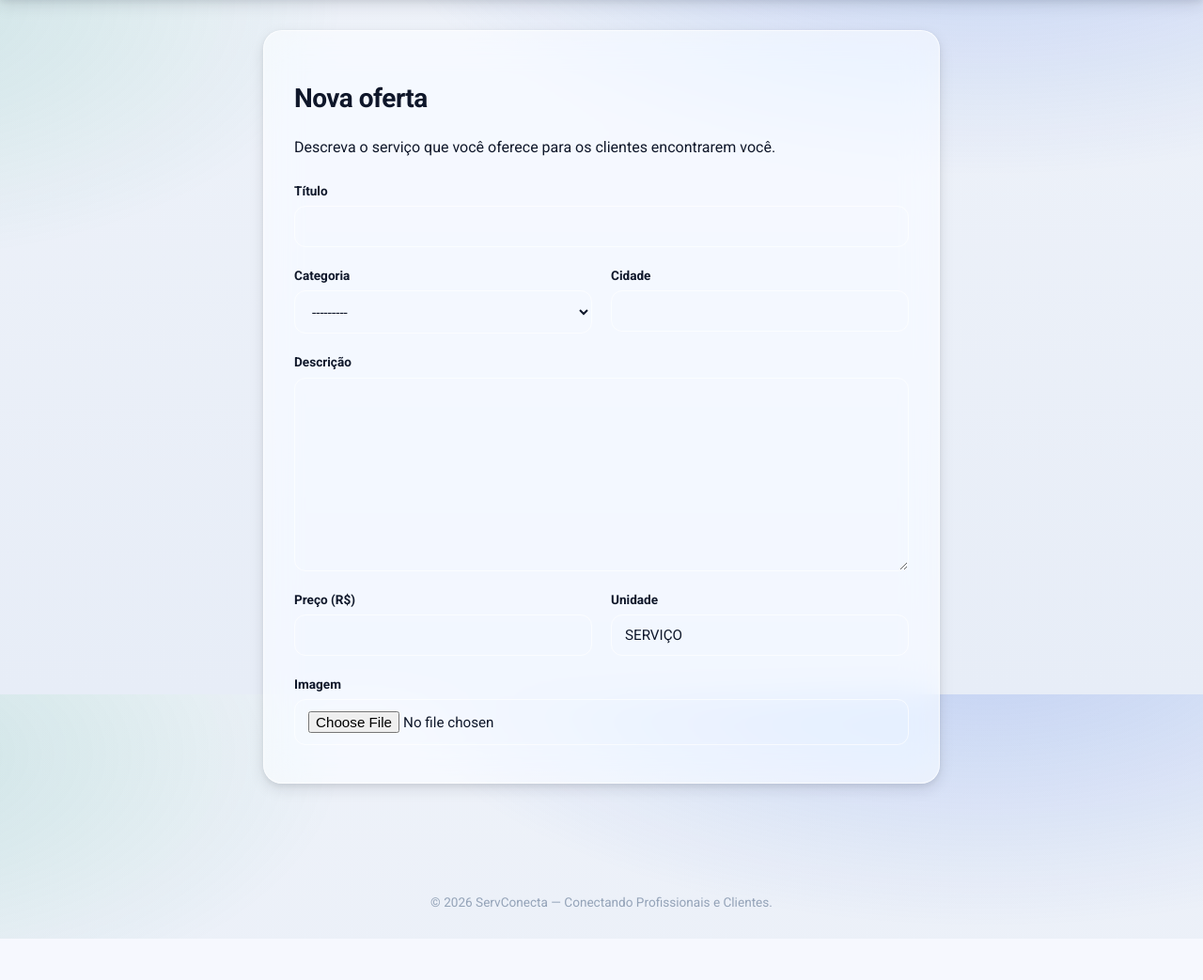
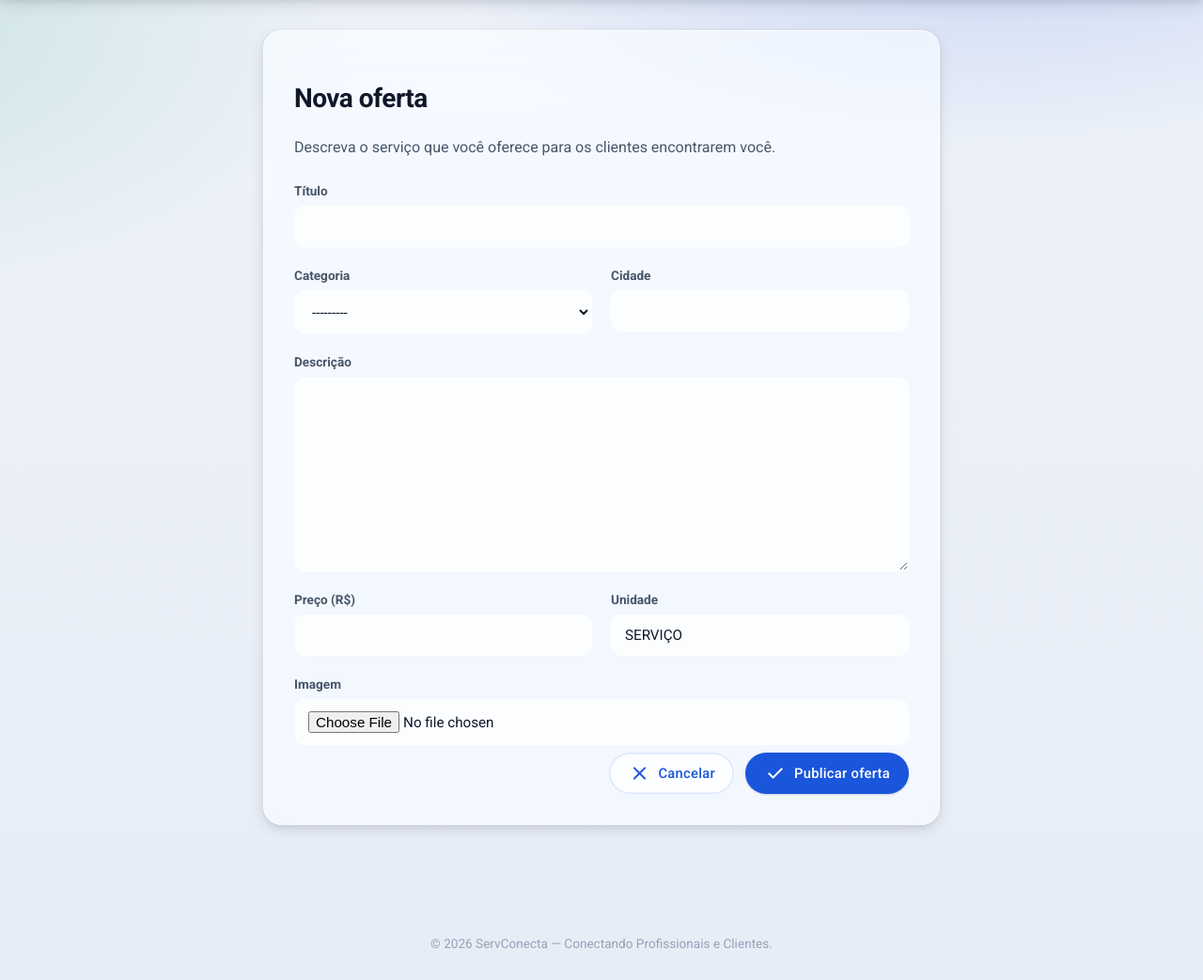
Before and after one commit to IOTABE/serv-conecta, a Django app: page /ofertas/nova/ in a window 1280 px wide. Shown: the part 61-1104 px from the top of the page at 94% size. Before the commit the page ends 1060 px from the top, so only its background shows below. Run offline with Django 5.2, Linux system fonts and the light colour scheme; the visitor is signed in with stand-in values (Sample User, id 1); data that the repository does not hold is empty.

Commit message:
formularios

```diff
--- a/templates/servconecta/base.html
+++ b/templates/servconecta/base.html
@@ -49,23 +49,32 @@
 
       --radius: 16px;
       --radius-sm: 12px;
+
+      /* Material Design tokens */
+      --md-primary:          #1a56db;
+      --md-on-surface:       #0f172a;
+      --md-on-surface-variant: #475569;
+      --md-error:            #dc2626;
+      --glass-input-bg:      rgba(255, 255, 255, 0.7);
     }
 
     * { box-sizing: border-box; }
 
-    html { background: var(--bg); }
-
+    html {
+      background: var(--bg);
+      scroll-behavior: smooth;
+      overflow-x: hidden;
+    }
     body {
       margin: 0;
       font-family: "Roboto", system-ui, -apple-system, sans-serif;
       color: var(--ink);
       line-height: 1.5;
-      /* Fundo com camadas suaves para o vidro ter o que refratar */
       background:
         radial-gradient(1100px 520px at 82% -8%, rgba(26,86,219,.22), transparent 60%),
         radial-gradient(900px 500px at -10% 8%, rgba(5,150,105,.14), transparent 55%),
         linear-gradient(180deg, #eef2f9 0%, #e7edf7 100%);
-      background-attachment: fixed;
+      background-color: var(--bg);
       min-height: 100vh;
     }
 
@@ -403,10 +412,13 @@
             <span class="material-symbols-rounded">account_circle</span>
             <span class="nav-link-label">{{ user.get_short_name|default:user.username }}</span>
           </a>
-          <a href="{% url 'logout' %}" class="btn btn--ghost-light">
-            <span class="material-symbols-rounded">logout</span>
-            <span class="nav-link-label">Sair</span>
-          </a>
+          <form method="post" action="{% url 'logout' %}">
+            {% csrf_token %}
+            <button type="submit" class="btn btn--ghost-light">
+              <span class="material-symbols-rounded">logout</span>
+              <span class="nav-link-label">Sair</span>
+            </button>
+          </form>
         {% else %}
           <a href="{% url 'login' %}" class="btn btn--ghost-light">
             <span class="material-symbols-rounded">login</span>
--- a/templates/servconecta/home.html
+++ b/templates/servconecta/home.html
@@ -29,7 +29,7 @@
   <article class="feature glass">
     <div class="feature__icon feature__icon--accent"><span class="material-symbols-rounded">verified_user</span></div>
     <h3>Pagamento Protegido</h3>
-      <p>Sistema de taxa apenas no cancelamento (5%)</p>
+    <p>Sistema de taxa apenas no cancelamento (5%) (A ser implementado)</p>
   </article>
   <article class="feature glass">
     <div class="feature__icon"><span class="material-symbols-rounded">chat</span></div>
@@ -95,7 +95,8 @@
         <span class="price price--accent">R$ {{ solicitacao.orcamento }}</span>
         <div class="request__info">
           <span class="row"><span class="material-symbols-rounded">location_on</span>{{ solicitacao.cidade }}</span>
-              <span class="row"><span class="material-symbols-rounded">event</span>{{ solicitacao.prazo|date:"d/m/Y" }}</span>
+          <span class="row"><span class="material-symbols-rounded">event</span>{{ solicitacao.prazo|date:"d/m/Y"
+            }}</span>
         </div>
         <a href="{% url 'solicitacao_detalhe' solicitacao.pk %}" class="btn btn--outline btn--block">Ver detalhes</a>
       </div>
--- a/templates/servconecta/oferta_form.html
+++ b/templates/servconecta/oferta_form.html
@@ -61,7 +61,7 @@
     transition: border-color 0.2s, box-shadow 0.2s;
   }
   .field textarea {
-    min-height: 80px;
+    min-height: 72px;
     resize: vertical;
   }
   .field input:focus,
@@ -156,11 +156,11 @@
     </div>
 
     <div class="form-actions">
-      <a class="btn btn--outline ripple" href="{% url 'ofertas' %}">
+      <a class="btn btn--outline" href="{% url 'ofertas' %}">
         <span class="material-symbols-rounded">close</span>
         Cancelar
       </a>
-      <button class="btn btn--filled ripple" type="submit">
+      <button class="btn btn--filled" type="submit">
         <span class="material-symbols-rounded">check</span>
         Publicar oferta
       </button>
```
Also changed, not shown: config/settings.py (+9 -0 lines), templates/servconecta/solicitacao_form.html (+39 -11 lines). Lines whose indentation alone changed are shown as unchanged.
